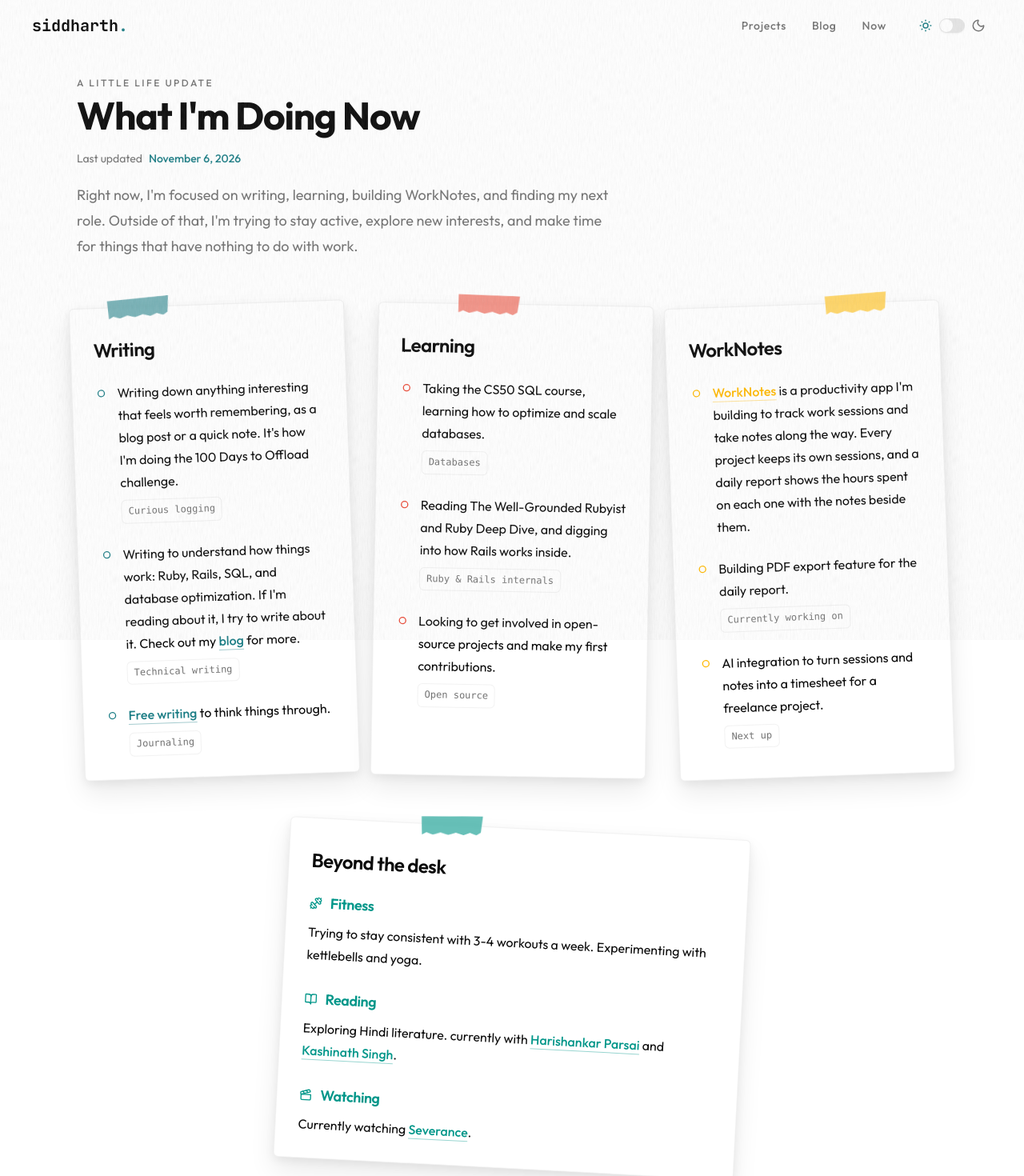
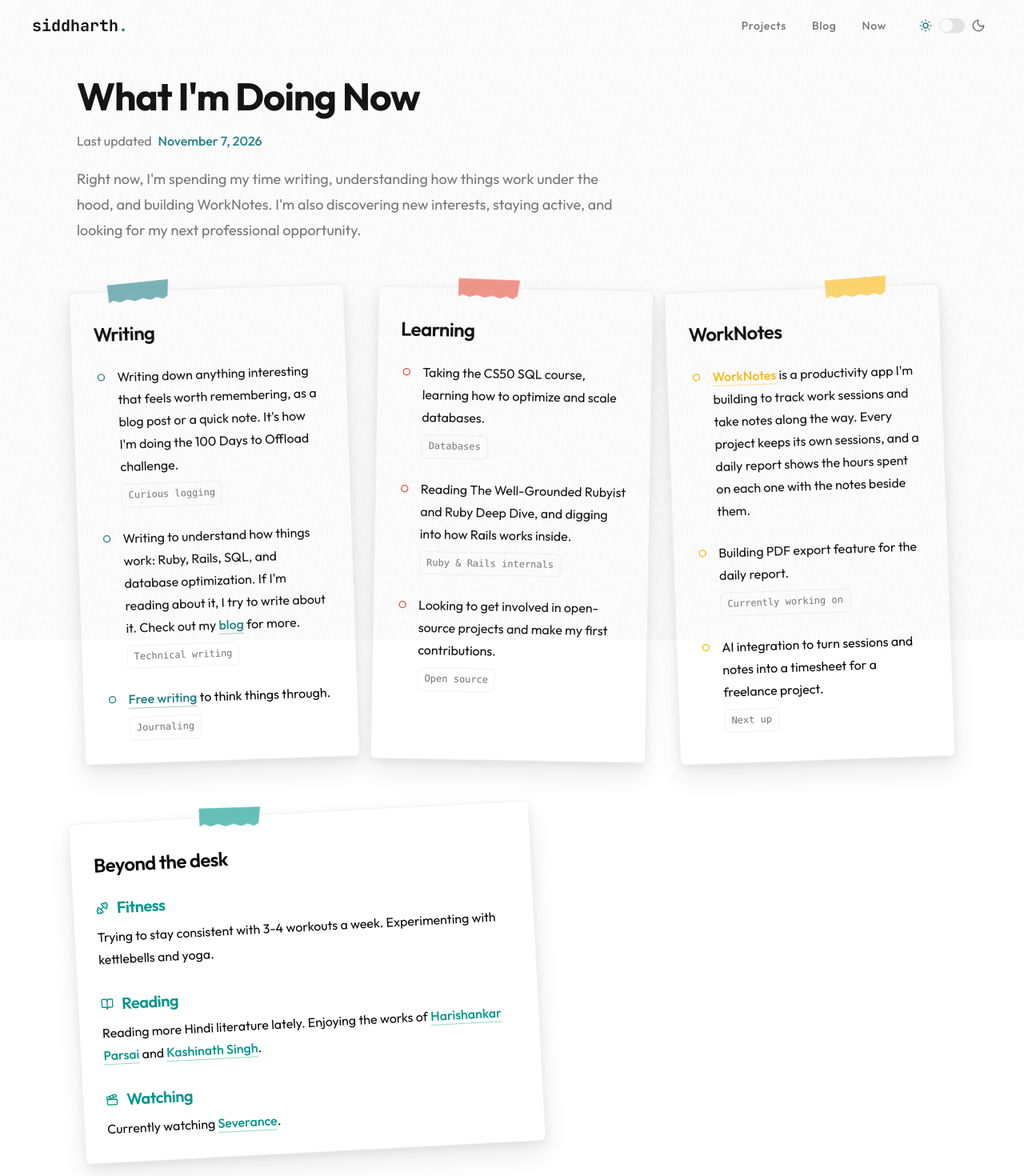
Before and after one commit to SiddharthShringi/siddharth-portfolio, a Next.js app: page /now in a window 1280 px wide. Shown: the top 1470 px of the page at 80% size. Built offline with nearby package versions, Linux system fonts and the light colour scheme.

Commit message:
Fixed colors

```diff
--- a/app/globals.css
+++ b/app/globals.css
@@ -110,7 +110,7 @@
   --ring: oklch(0.556 0 0);
   --chart-1: oklch(65.203% 0.15388 268.206);
   --chart-2: oklch(0.696 0.17 162.48);
-  --chart-3: oklch(0.769 0.188 70.08);
+  --chart-3: oklch(57.411% 0.14045 55.996);
   --chart-4: oklch(96.288% 0.19386 112.361);
   --chart-5: oklch(45.962% 0.14434 309.657);
   --sidebar: oklch(0.205 0 0);
--- a/app/now/page.tsx
+++ b/app/now/page.tsx
@@ -113,8 +113,8 @@ const hobbies = [
   {
     title: 'Beyond the desk',
     tapePosition: 35,
-    tilt: 'rotate-3',
-    tapeTilt: '-rotate-2',
+    tilt: '-rotate-3',
+    tapeTilt: 'rotate-2',
     tapeColor: 'bg-chart-3/70',
     iconColor: 'text-chart-3',
     subsections: [
@@ -128,7 +128,7 @@ const hobbies = [
         title: 'Reading',
         description: (
           <>
-            Exploring Hindi literature. currently with{' '}
+            Reading more Hindi literature lately. Enjoying the works of{' '}
             <NoteLink
               href="https://www.goodreads.com/author/show/4615204.Harishankar_Parsai"
               color="text-chart-3"
@@ -170,27 +170,23 @@ export default function NowPage() {
       {/* Page introduction */}
       <header className="max-w-2xl space-y-5">
         <div className="space-y-2">
-          <p className="text-xs font-medium uppercase tracking-[0.2em] text-muted-foreground">
-            A little life update
-          </p>
-
           <h1 className="text-3xl font-bold tracking-tight sm:text-4xl md:text-5xl">
             What I&apos;m Doing Now
           </h1>
         </div>
 
         <div className="flex items-center gap-2 text-sm">
-          <span className="text-muted-foreground">Last updated</span>
+          <span className="text-muted-foreground text-base">Last updated</span>
 
-          <time dateTime="2026-11-06" className="font-medium text-chart-2">
-            November 6, 2026
+          <time dateTime="2026-11-06" className="font-medium text-base text-chart-2">
+            November 7, 2026
           </time>
         </div>
 
         <p className="text-base leading-8 text-muted-foreground sm:text-lg">
-          Right now, I&apos;m focused on writing, learning, building WorkNotes, and finding my next
-          role. Outside of that, I&apos;m trying to stay active, explore new interests, and make
-          time for things that have nothing to do with work.
+          Right now, I&apos;m spending my time writing, understanding how things work under the
+          hood, and building WorkNotes. I&apos;m also discovering new interests, staying active, and
+          looking for my next professional opportunity.
         </p>
       </header>
 
@@ -211,7 +207,7 @@ export default function NowPage() {
             }}
             whileHover={{
               scale: 1.08,
-              y: -10,
+              y: -5,
               zIndex: 10,
             }}
             whileTap={{ scale: 0.99 }}
@@ -245,11 +241,11 @@ export default function NowPage() {
       </section>
 
       {/* Hobbies and interests */}
-      <section aria-label="Hobbies and interests" className="mt-16 flex justify-center">
+      <section aria-label="Hobbies and interests" className="mt-12 w-full sm:mt-16">
         {hobbies.map((note, index) => (
           <motion.div
             key={note.title}
-            className="relative mx-auto w-full max-w-xl"
+            className="relative w-full max-w-xl"
             initial={{ opacity: 0, y: 12 }}
             animate={{ opacity: 1, y: 0 }}
             transition={{
@@ -257,12 +253,12 @@ export default function NowPage() {
               delay: index * 0.1,
             }}
             whileHover={{
-              scale: 1.03,
+              scale: 1.08,
               y: -5,
               zIndex: 10,
             }}
-            whileTap={{ scale: 0.99 }}
-            style={{ transformOrigin: 'center center' }}
+            whileTap={{ scale: 0.995 }}
+            style={{ transformOrigin: 'left center' }}
           >
             <StickyNote
               tapePosition={note.tapePosition}
--- a/components/now/Note.tsx
+++ b/components/now/Note.tsx
@@ -68,9 +68,7 @@ export function NoteSubsection({ title, description, headingColor, icon }: NoteS
 
         <h3
           className={`
-            font-semibold tracking-tight
-            text-base
-            sm:text-lg
+            text-xl font-semibold tracking-tight
             ${headingColor}
           `}
         >
```
